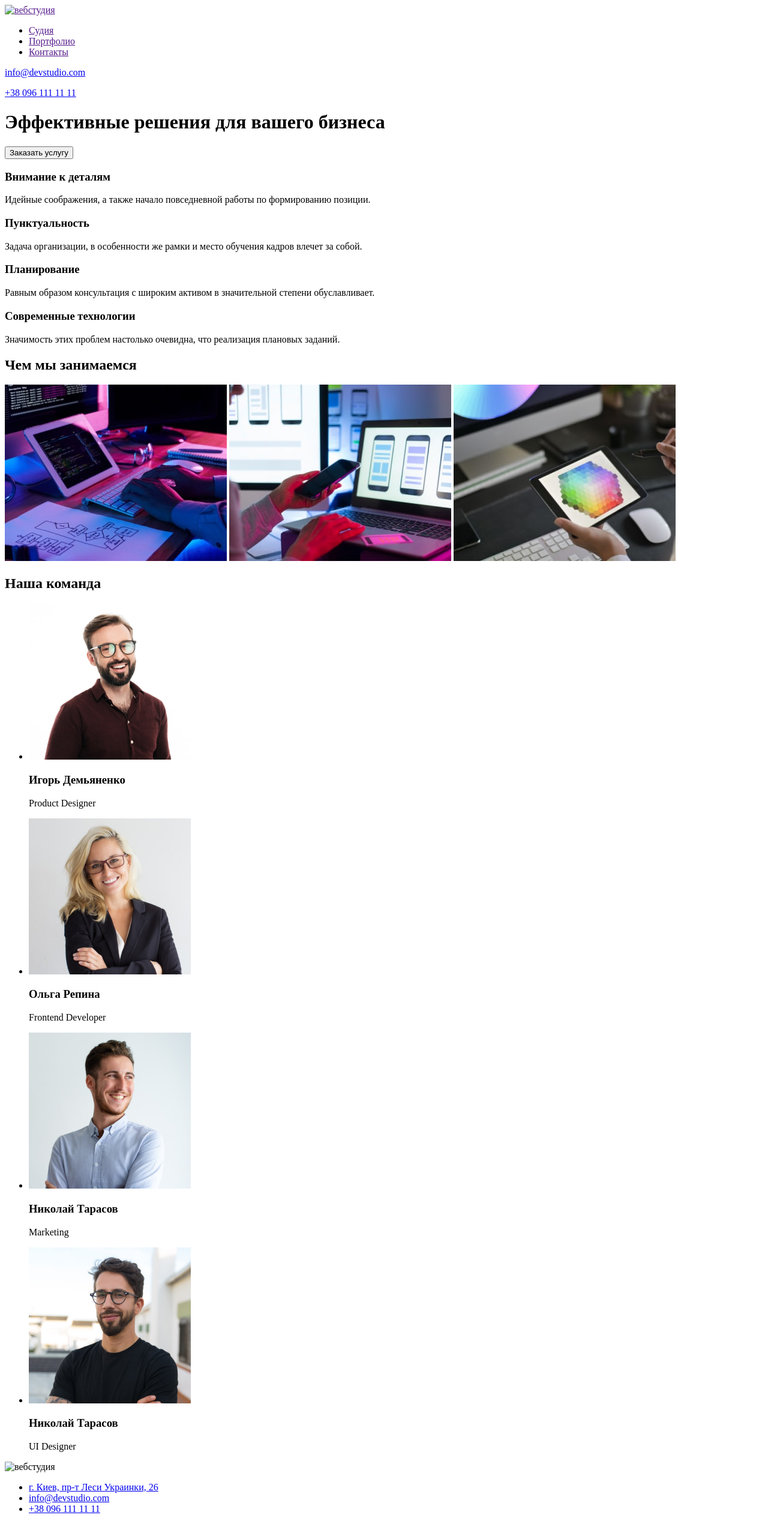
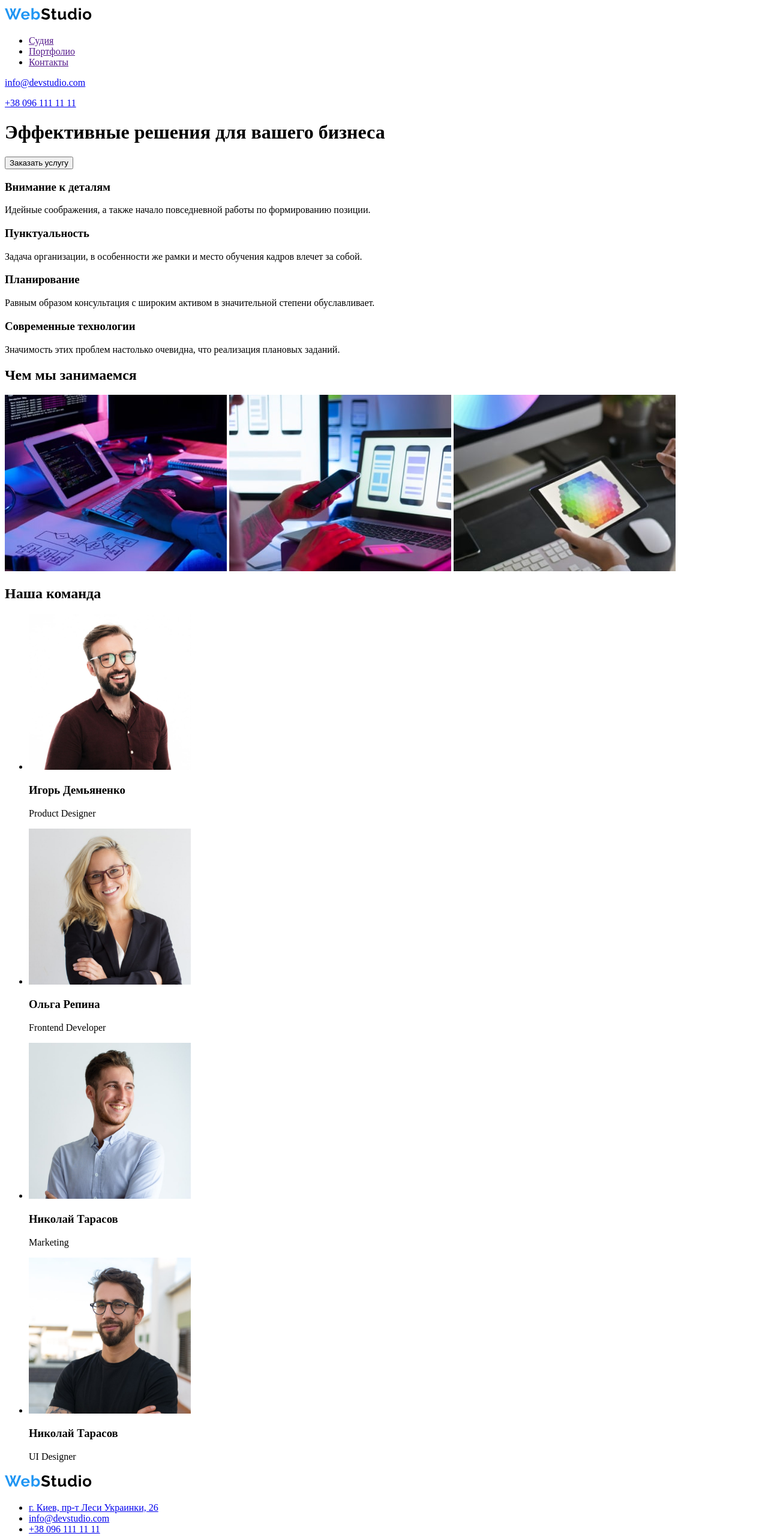
Before and after one commit to Edikmas01/goit-markup-hw-01, a plain HTML site: page index.html in a window 1280 px wide. Shown: the whole page at 60% size. Drawn offline with Linux system fonts and the light colour scheme.

Commit message:
помилився попкою

```diff
--- a/index.html
+++ b/index.html
@@ -9,7 +9,7 @@
 <body>
     <header>
     <a href="">
-     <img src="./image/webstudio.svg" alt="вебстудия" width="145" height="31">
+     <img src="./photo/webstudio.svg" alt="вебстудия" width="145" height="31">
     </a>
  <nav>
     <ul>
@@ -68,7 +68,7 @@
     </section>
    </main>
  <footer>
-    <img src="./image/webstudio.svg" alt="вебстудия" width="145" height="31">
+    <img src="./photo/webstudio.svg" alt="вебстудия" width="145" height="31">
 <ul>
     <li> <a href="https://goo.gl/maps/xFb1QxKYaWwcLje76"
         target="_blank">
```
